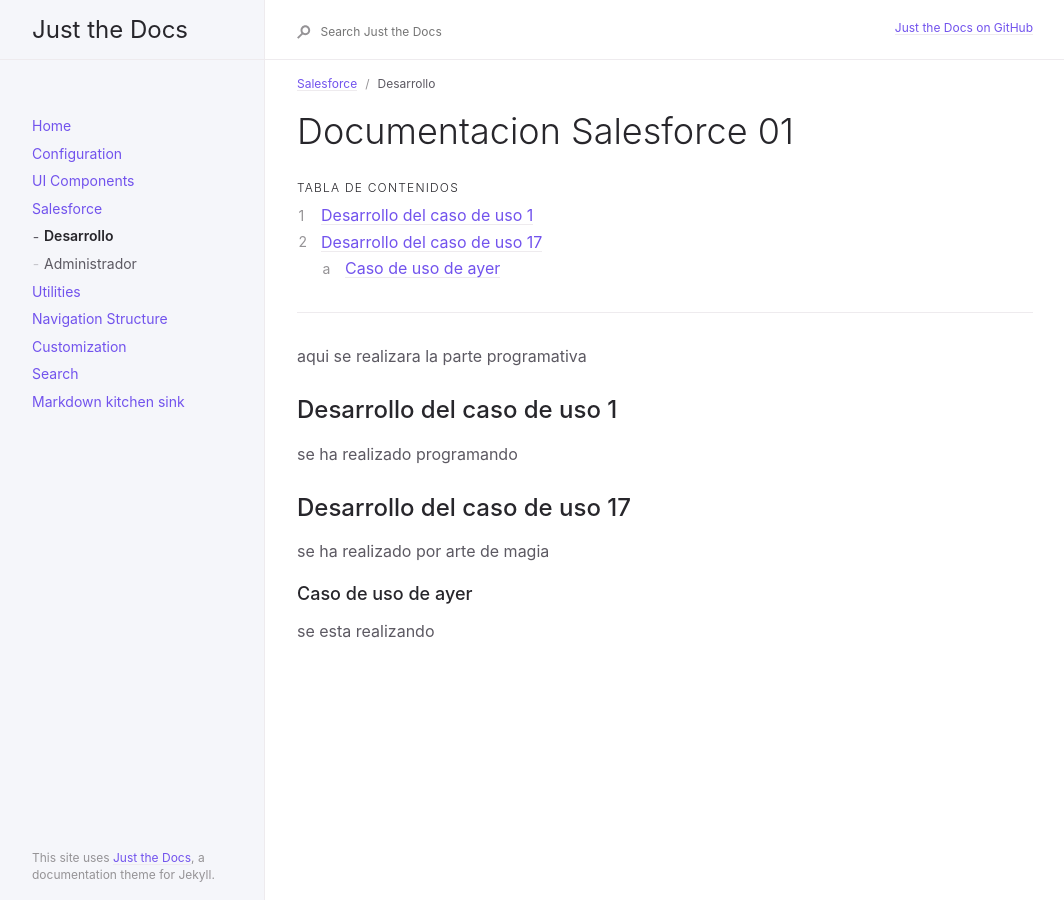
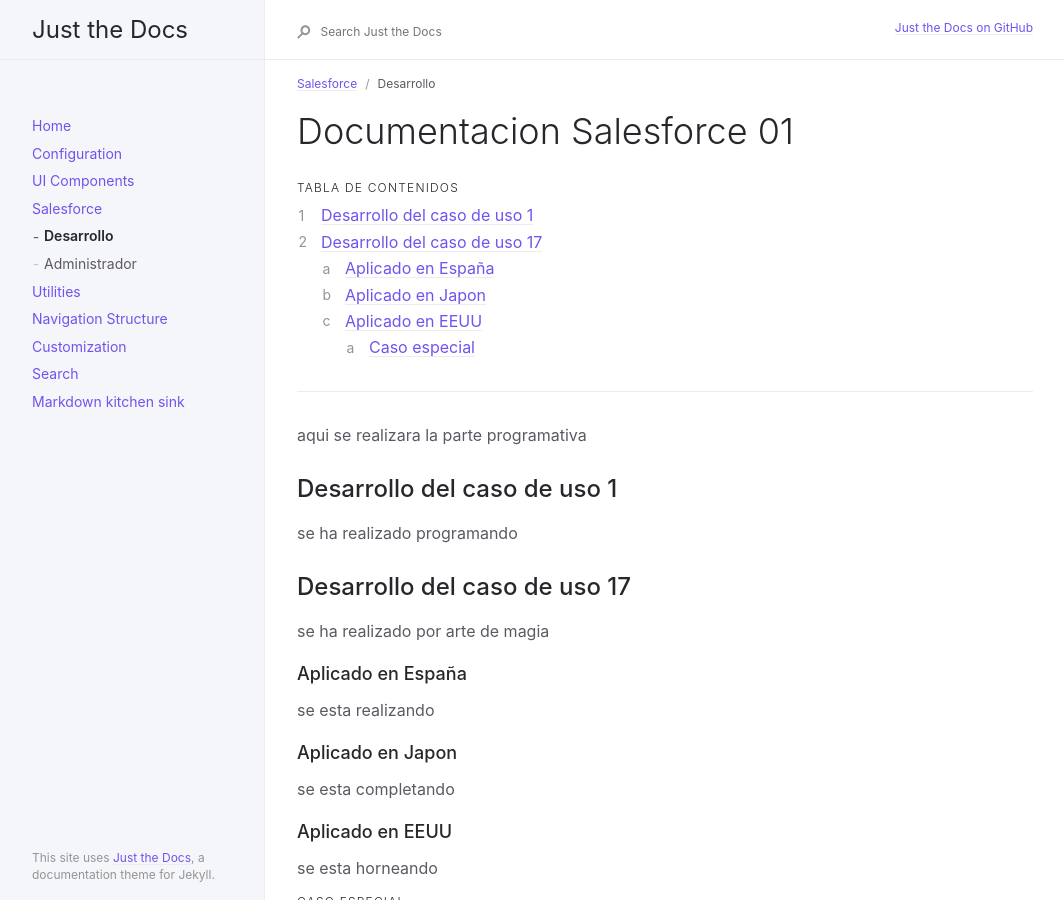
Before and after one commit to abeltranes/abeltranes.github.io, a Jekyll site: the page built from docs/salesforce/doc01.md, in a window 1280 px wide. Shown: the whole page, without its empty margins (91-1155 px from the left). Built offline with Jekyll 4.4.1, drawn with Linux system fonts in a browser that asks for light colours.

Commit message:
Update doc01.md

```diff
--- a/docs/salesforce/doc01.md
+++ b/docs/salesforce/doc01.md
@@ -26,6 +26,18 @@ se ha realizado programando
 
 se ha realizado por arte de magia
 
-### Caso de uso de ayer
+### Aplicado en España
 
 se esta realizando
+
+### Aplicado en Japon
+
+se esta completando
+
+### Aplicado en EEUU
+
+se esta horneando
+
+#### Caso especial
+
+la pizza especial
```
